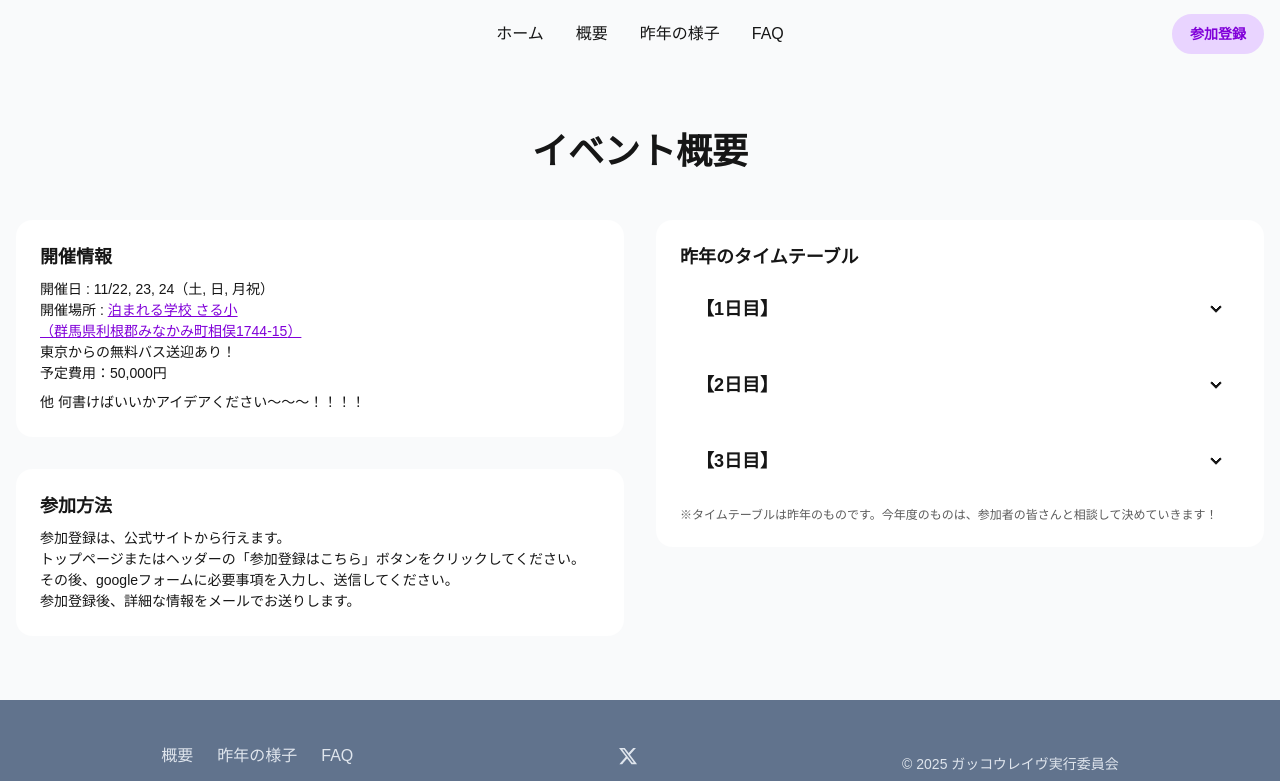
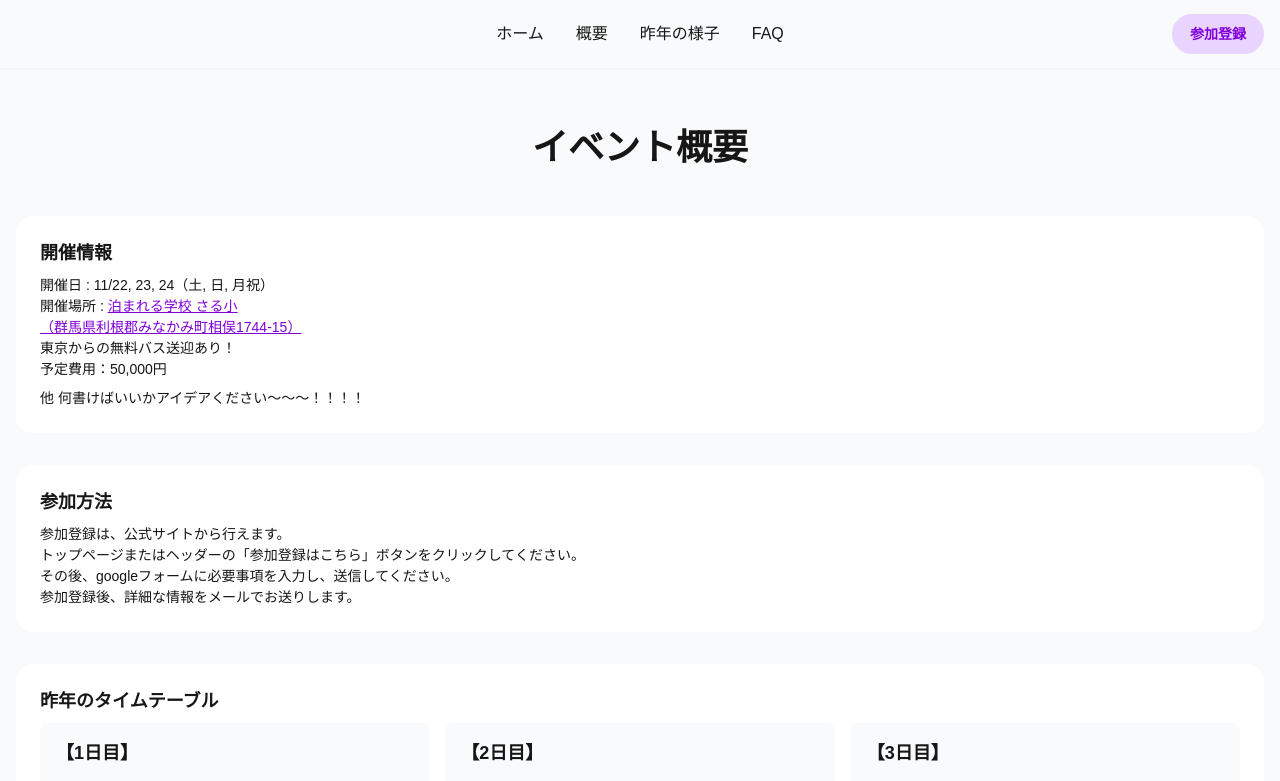
Before and after one commit to RF2034/2025, a Next.js app: page /about in a window 1280 px wide. Shown: the top 781 px of the page. Built offline with nearby package versions, Linux system fonts and the light colour scheme; a web font is replaced by a local one.

Commit message:
ページのスタイルを調整し、ヘッダーの固定位置を設定

```diff
--- a/src/app/about/page.tsx
+++ b/src/app/about/page.tsx
@@ -11,13 +11,13 @@ export const metadata: Metadata = {
 
 export default function About() {
   return (
-    <div className="min-h-screen bg-base-200">
+    <div className="min-h-screen bg-base-200 pt-16">
       <Header />
       <main className="container mx-auto px-4 py-16 text-base-content">
         <h1 className="text-4xl font-bold text-center mb-12">イベント概要</h1>
 
-        <div className="columns-1 md:columns-2 gap-8 space-y-8">
-          <div className="card bg-base-100 break-inside-avoid mb-8">
+        <div className="space-y-8">
+          <div className="card bg-base-100 mb-8">
             <div className="card-body">
               <h2 className="card-title">開催情報</h2>
               <p>
@@ -30,7 +30,7 @@ export default function About() {
             </div>
           </div>
 
-          <div className="card bg-base-100 break-inside-avoid mb-8">
+          <div className="card bg-base-100 mb-8">
             <div className="card-body">
               <h2 className="card-title">参加方法</h2>
               <p>
@@ -42,18 +42,16 @@ export default function About() {
             </div>
           </div>
 
-          <div className="card bg-base-100 break-inside-avoid mb-8">
+          <div className="card bg-base-100 mb-8">
             <div className="card-body">
               <h2 className="card-title">昨年のタイムテーブル</h2>
 
-              <div className="space-y-4">
-                <div className="collapse collapse-arrow bg-base-100">
-                  <input type="checkbox" aria-label="1日目のスケジュール" />
-                  <div className="collapse-title text-lg font-bold">
+              <div className="grid grid-cols-1 lg:grid-cols-3 gap-4">
+                <div className="bg-base-200 rounded-lg p-4">
+                  <div className="text-lg font-bold mb-4">
                     【1日目】
                   </div>
-                  <div className="collapse-content">
-                    <ul className="timeline timeline-vertical timeline-compact">
+                  <ul className="timeline timeline-vertical timeline-compact">
                       <li>
                         <div className="timeline-start">
                           08:00
@@ -148,16 +146,13 @@ export default function About() {
                         <hr />
                       </li>
                     </ul>
-                  </div>
                 </div>
 
-                <div className="collapse collapse-arrow bg-base-100">
-                  <input type="checkbox" aria-label="2日目のスケジュール" />
-                  <div className="collapse-title text-lg font-bold">
+                <div className="bg-base-200 rounded-lg p-4">
+                  <div className="text-lg font-bold mb-4">
                     【2日目】
                   </div>
-                  <div className="collapse-content">
-                    <ul className="timeline timeline-vertical timeline-compact">
+                  <ul className="timeline timeline-vertical timeline-compact">
                       <li>
                         <hr />
                         <div className="timeline-start">
@@ -279,16 +274,13 @@ export default function About() {
                         <hr />
                       </li>
                     </ul>
-                  </div>
                 </div>
 
-                <div className="collapse collapse-arrow bg-base-100">
-                  <input type="checkbox" aria-label="3日目のスケジュール" />
-                  <div className="collapse-title text-lg font-bold">
+                <div className="bg-base-200 rounded-lg p-4">
+                  <div className="text-lg font-bold mb-4">
                     【3日目】
                   </div>
-                  <div className="collapse-content">
-                    <ul className="timeline timeline-vertical timeline-compact">
+                  <ul className="timeline timeline-vertical timeline-compact">
                       <li>
                         <hr />
                         <div className="timeline-start">
@@ -366,7 +358,6 @@ export default function About() {
                         </div>
                       </li>
                     </ul>
-                  </div>
                 </div>
 
               <div className="mt-4 text-xs text-base-content/70">
--- a/src/app/faq/page.tsx
+++ b/src/app/faq/page.tsx
@@ -9,7 +9,7 @@ export const metadata: Metadata = {
 
 export default function FAQ() {
   return (
-    <div className="min-h-screen bg-base-200">
+    <div className="min-h-screen bg-base-200 pt-16">
       <Header />
       <main className="container mx-auto px-4 py-16">
         <h1 className="text-4xl font-bold text-center mb-12">よくある質問</h1>
--- a/src/app/last-year/page.tsx
+++ b/src/app/last-year/page.tsx
@@ -9,7 +9,7 @@ export const metadata: Metadata = {
 
 export default function LastYear() {
   return (
-    <div className="min-h-screen bg-base-200">
+    <div className="min-h-screen bg-base-200 pt-16">
       <Header />
       <main className="container mx-auto px-4 py-16">
         <h1 className="text-4xl font-bold text-center mb-12">昨年の様子</h1>
--- a/src/app/page.tsx
+++ b/src/app/page.tsx
@@ -4,10 +4,11 @@ import Header from "@/components/Header";
 import ParticipantsSection from "@/components/ParticipantsSection";
 import RegistrationButton from "@/components/RegistrationButton";
 import { EVENT_INFO } from "@/constants/eventInfo";
+import Link from "next/link";
 
 export default async function Home() {
   return (
-    <div className="min-h-screen bg-base-200 text-base-content">
+    <div className="min-h-screen bg-base-200 text-base-content pt-16">
       <Header />
       <main>
         {/* ヒーローセクション */}
@@ -31,7 +32,7 @@ export default async function Home() {
 
               <div className="flex flex-col sm:flex-row gap-4 justify-center items-center">
                 <RegistrationButton size="xl" />
-                <button className="btn btn-outline btn-lg">詳細を見る</button>
+                <Link href="/about" className="btn btn-outline btn-lg">詳細を見る</Link>
               </div>
             </div>
           </div>
--- a/src/components/Header.tsx
+++ b/src/components/Header.tsx
@@ -10,7 +10,7 @@ export default function Header() {
   ];
 
   return (
-    <header className="navbar bg-base-200 px-2 md:px-4">
+    <header className="navbar bg-base-200 px-2 md:px-4 fixed top-0 left-0 right-0 z-50 shadow-xs">
       <div className="navbar-start">
         <div className="dropdown">
           <div tabIndex={0} role="button" className="btn btn-ghost btn-square lg:hidden">
@@ -31,7 +31,7 @@ export default function Header() {
           </div>
           <ul
             tabIndex={0}
-            className="menu menu-sm dropdown-content bg-base-100 rounded-box z-[1] mt-3 w-60 p-2 border"
+            className="menu menu-sm dropdown-content bg-base-100 rounded-box z-[60] mt-3 w-60 p-2 border"
           >
             {navItems.map((item) => (
               <li key={item.href}>
```
